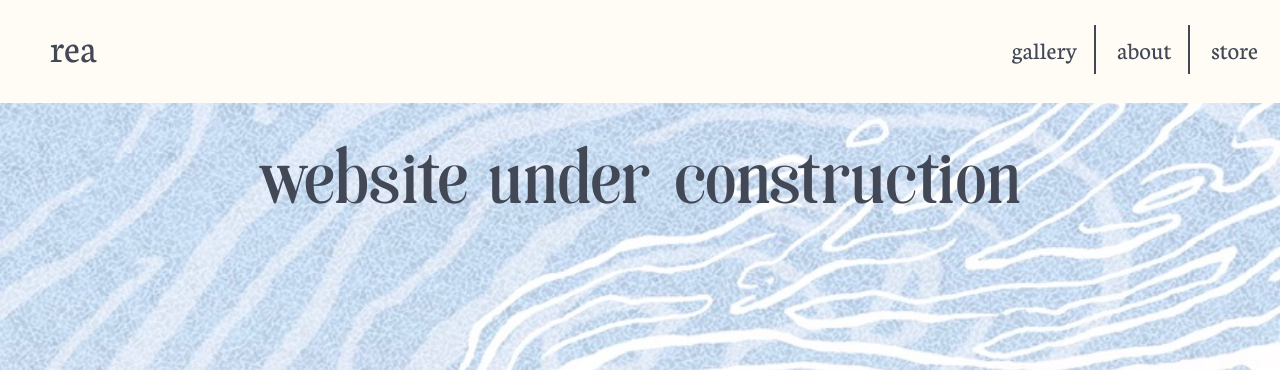
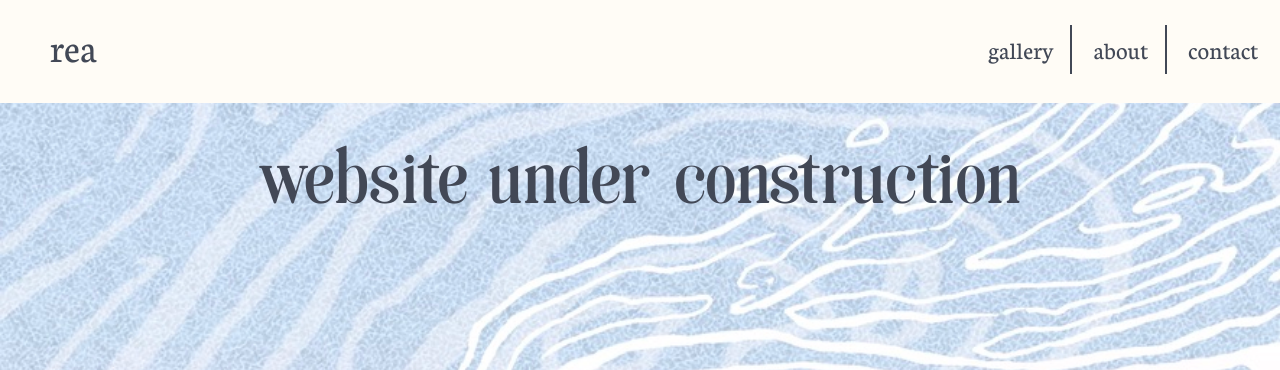
Before and after one commit to SebGraban/studiorea, a plain HTML site: page index.html in a window 1280 px wide. Shown: the top 370 px of the page. Drawn offline with Linux system fonts and the light colour scheme.

```diff
--- a/index.html
+++ b/index.html
@@ -17,7 +17,7 @@
             <a href="#About">about</a>
         </div>
         <div class="right-element right-elements">
-              <a href="#store">store</a>
+              <a href="#store">contact</a>
         </div>
         </div>
     </div>
```
